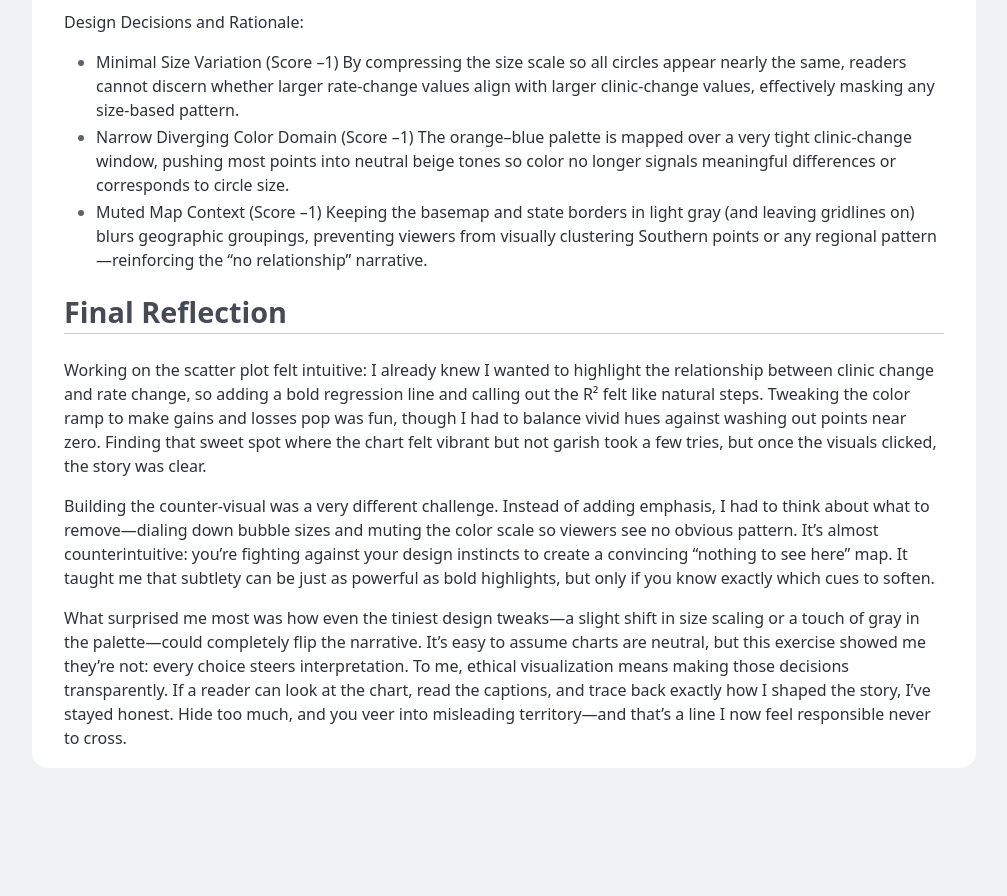
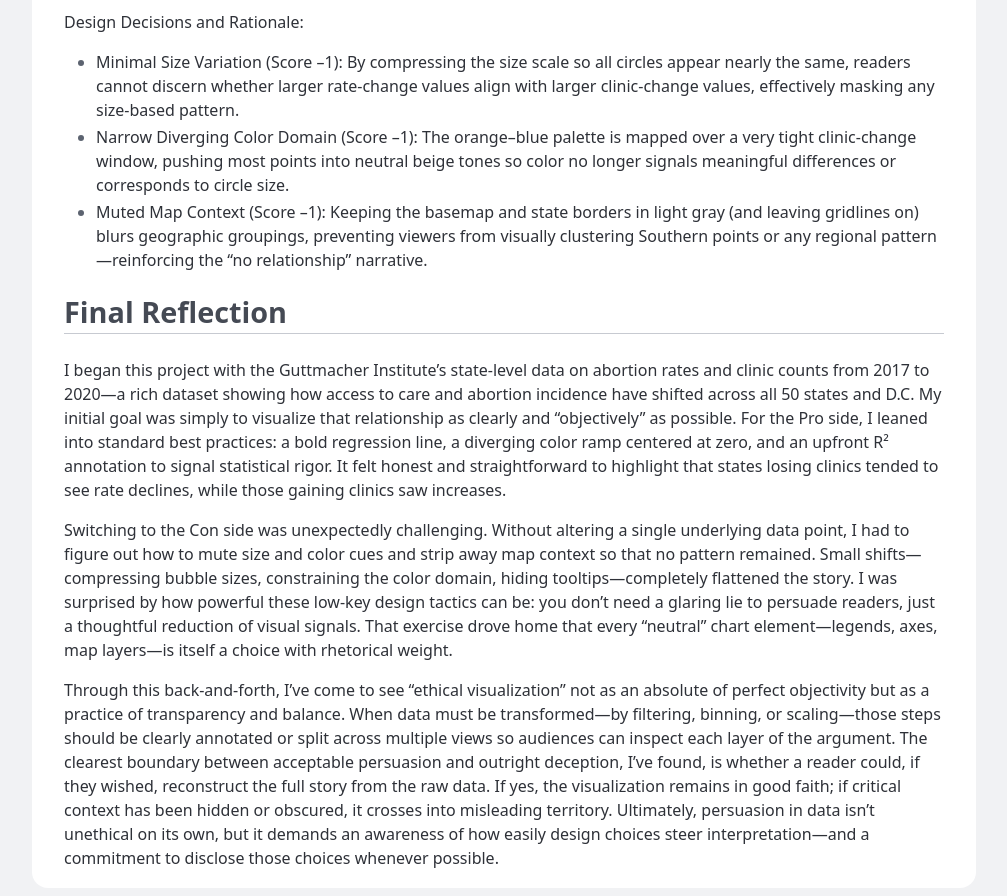
Before and after one commit to derekkuang/lab1-dsc106, a plain HTML site: page project2_dsc106/index.html in a window 1280 px wide. Shown: the part 2040-2936 px from the top of the page, without its empty margins (136-1143 px from the left). Before the commit the page ends 2816 px from the top, so only its background shows below. Drawn offline with Linux system fonts and the light colour scheme.

Commit message:
changed write up

```diff
--- a/project2_dsc106/index.html
+++ b/project2_dsc106/index.html
@@ -195,11 +195,11 @@
         <p>Design Decisions and Rationale:</p>
 
         <ul>
-          <li>Minimal Size Variation (Score –1)
+          <li>Minimal Size Variation (Score –1):
             By compressing the size scale so all circles appear nearly the same, readers cannot discern whether larger rate‐change values align with larger clinic‐change values, effectively masking any size‐based pattern.</li>
-          <li>Narrow Diverging Color Domain (Score –1)
+          <li>Narrow Diverging Color Domain (Score –1):
             The orange–blue palette is mapped over a very tight clinic‐change window, pushing most points into neutral beige tones so color no longer signals meaningful differences or corresponds to circle size.</li>
-          <li>Muted Map Context (Score –1)
+          <li>Muted Map Context (Score –1):
             Keeping the basemap and state borders in light gray (and leaving gridlines on) blurs geographic groupings, preventing viewers from visually clustering Southern points or any regional pattern—reinforcing the “no relationship” narrative.</li>
         </ul>
       </section>
@@ -207,11 +207,17 @@
       <section>
         <h2>Final Reflection</h2>
 
-        <p>Working on the scatter plot felt intuitive: I already knew I wanted to highlight the relationship between clinic change and rate change, so adding a bold regression line and calling out the R² felt like natural steps. Tweaking the color ramp to make gains and losses pop was fun, though I had to balance vivid hues against washing out points near zero. Finding that sweet spot where the chart felt vibrant but not garish took a few tries, but once the visuals clicked, the story was clear.</p>
+        <p>I began this project with the Guttmacher Institute’s state‐level data on abortion rates and clinic counts from 2017 to 2020—a rich dataset showing how access to care and abortion incidence have shifted across all 50 states and D.C. My initial goal was simply to visualize that relationship as clearly and “objectively” as possible. For the Pro side, I leaned into standard best practices: a bold regression line, a diverging color ramp centered at zero, and an upfront R² annotation to signal statistical rigor. It felt honest and straightforward to highlight that states losing clinics tended to see rate declines, while those gaining clinics saw increases.
 
-        <p>Building the counter‐visual was a very different challenge. Instead of adding emphasis, I had to think about what to remove—dialing down bubble sizes and muting the color scale so viewers see no obvious pattern. It’s almost counterintuitive: you’re fighting against your design instincts to create a convincing “nothing to see here” map. It taught me that subtlety can be just as powerful as bold highlights, but only if you know exactly which cues to soften.</p>
+        </p>
 
-        <p>What surprised me most was how even the tiniest design tweaks—a slight shift in size scaling or a touch of gray in the palette—could completely flip the narrative. It’s easy to assume charts are neutral, but this exercise showed me they’re not: every choice steers interpretation. To me, ethical visualization means making those decisions transparently. If a reader can look at the chart, read the captions, and trace back exactly how I shaped the story, I’ve stayed honest. Hide too much, and you veer into misleading territory—and that’s a line I now feel responsible never to cross.</p>
+        <p>Switching to the Con side was unexpectedly challenging. Without altering a single underlying data point, I had to figure out how to mute size and color cues and strip away map context so that no pattern remained. Small shifts—compressing bubble sizes, constraining the color domain, hiding tooltips—completely flattened the story. I was surprised by how powerful these low‐key design tactics can be: you don’t need a glaring lie to persuade readers, just a thoughtful reduction of visual signals. That exercise drove home that every “neutral” chart element—legends, axes, map layers—is itself a choice with rhetorical weight.
+
+        </p>
+
+        <p>Through this back‐and‐forth, I’ve come to see “ethical visualization” not as an absolute of perfect objectivity but as a practice of transparency and balance. When data must be transformed—by filtering, binning, or scaling—those steps should be clearly annotated or split across multiple views so audiences can inspect each layer of the argument. The clearest boundary between acceptable persuasion and outright deception, I’ve found, is whether a reader could, if they wished, reconstruct the full story from the raw data. If yes, the visualization remains in good faith; if critical context has been hidden or obscured, it crosses into misleading territory. Ultimately, persuasion in data isn’t unethical on its own, but it demands an awareness of how easily design choices steer interpretation—and a commitment to disclose those choices whenever possible.
+
+        </p>
       </section>
     </main>
 
```
